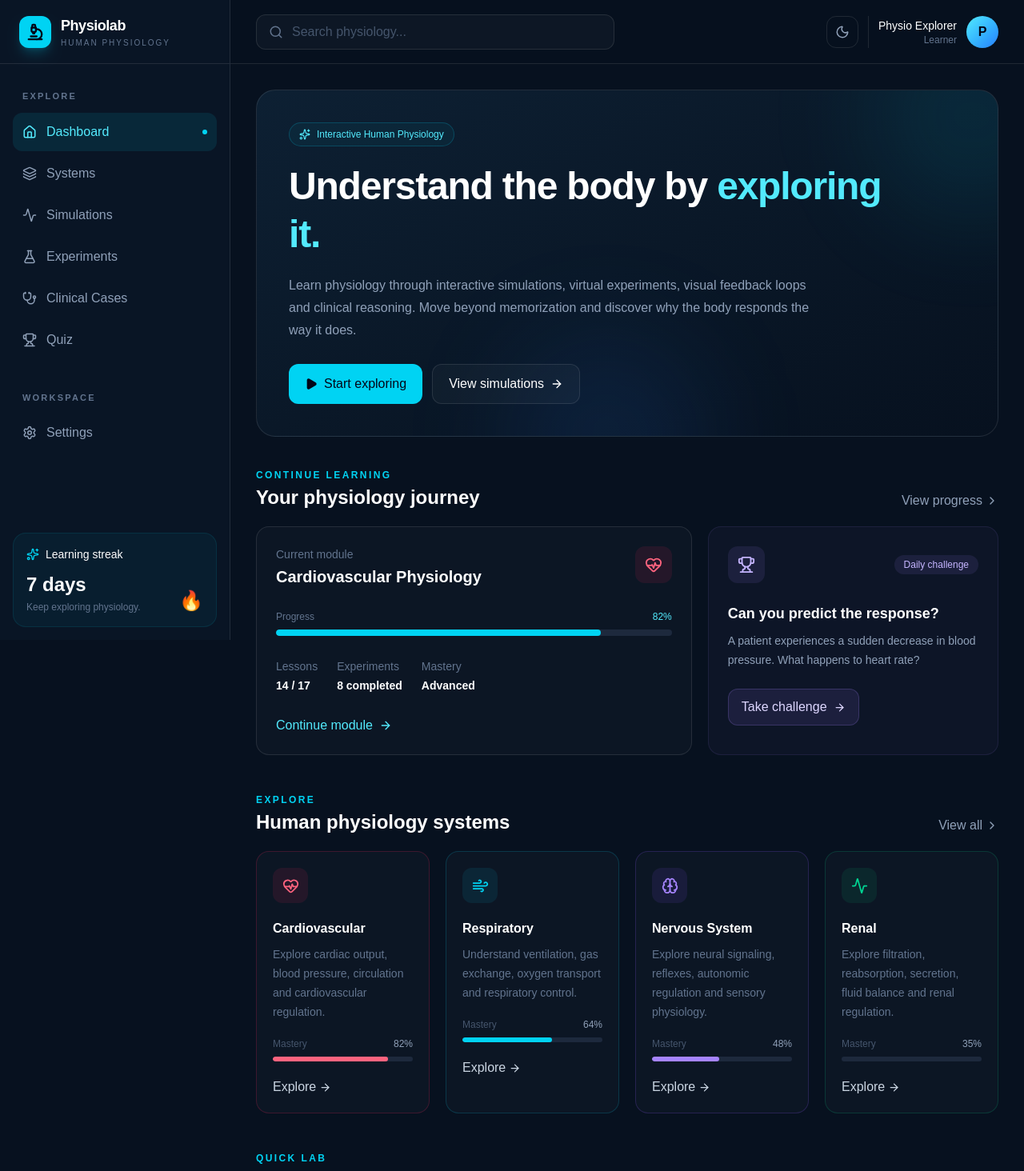
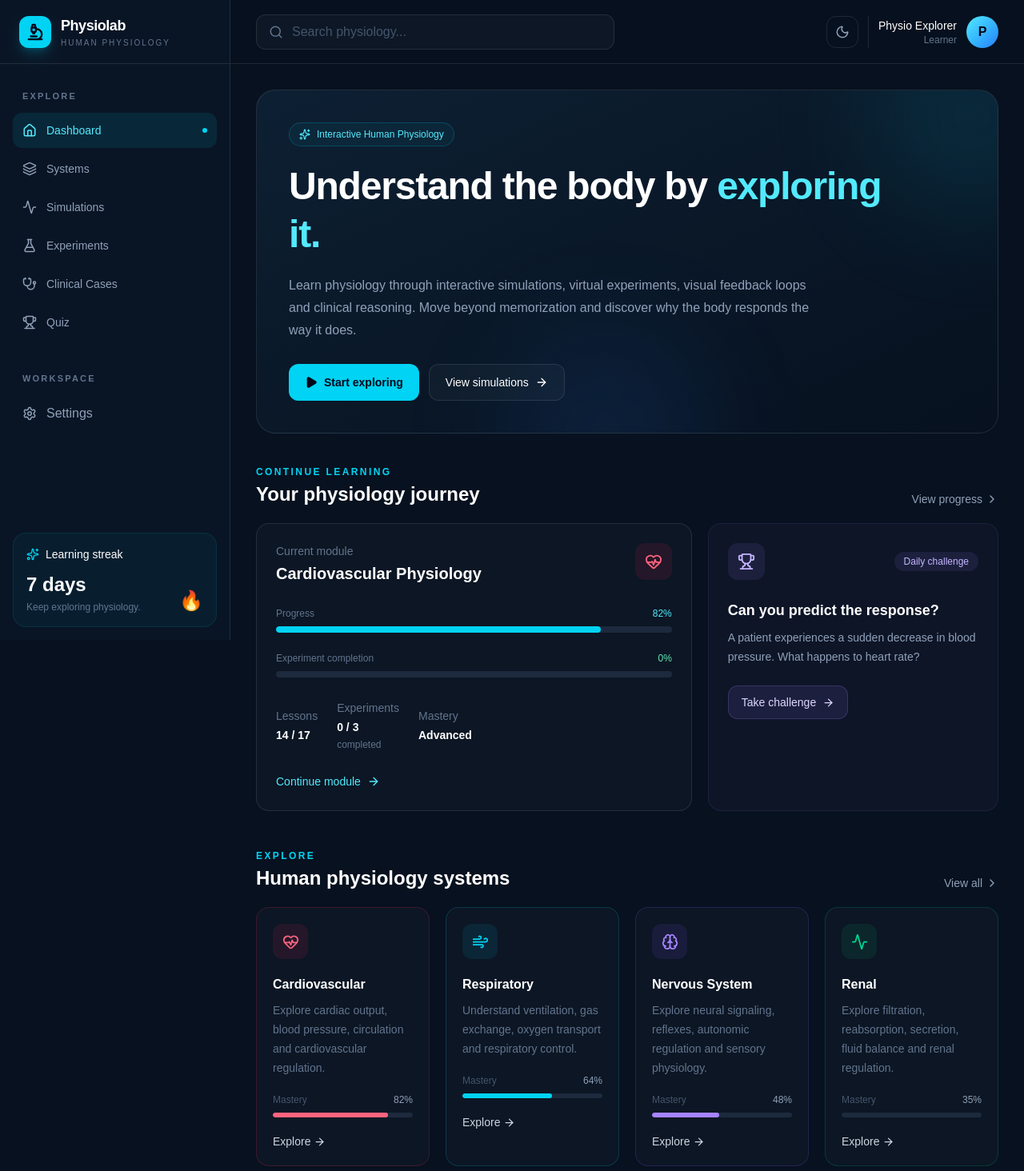
Before and after one commit to Godwin-Diya/Physiolab, a Next.js app: page / in a window 1280 px wide. Shown: the top 1464 px of the page at 80% size. Built offline with nearby package versions, Linux system fonts and the light colour scheme.

Commit message:
Connect Learning Progress to the Main Dashboard

```diff
--- a/app/page.tsx
+++ b/app/page.tsx
@@ -1,7 +1,8 @@
 "use client";
 
 import Link from "next/link";
-import { useState } from "react";
+import { useState, useSyncExternalStore } from "react";
+
 import {
   Activity,
   ArrowRight,
@@ -24,6 +25,13 @@ import {
   X,
 } from "lucide-react";
 
+import { experiments } from "@/lib/physiology/experiments";
+
+import {
+  getProgress,
+  getCompletedCount,
+} from "@/lib/physiology/progress";
+
 const systems = [
   {
     name: "Cardiovascular",
@@ -34,6 +42,7 @@ const systems = [
     background: "bg-rose-500/10",
     border: "border-rose-500/20",
     progress: 82,
+    href: "/cardiovascular",
   },
   {
     name: "Respiratory",
@@ -44,6 +53,7 @@ const systems = [
     background: "bg-cyan-500/10",
     border: "border-cyan-500/20",
     progress: 64,
+    href: "/respiratory",
   },
   {
     name: "Nervous System",
@@ -54,6 +64,7 @@ const systems = [
     background: "bg-violet-500/10",
     border: "border-violet-500/20",
     progress: 48,
+    href: "/baroreflex",
   },
   {
     name: "Renal",
@@ -64,20 +75,62 @@ const systems = [
     background: "bg-emerald-500/10",
     border: "border-emerald-500/20",
     progress: 35,
+    href: "/experiments",
   },
 ];
 
 const navigation = [
-  { name: "Dashboard", icon: Home },
-  { name: "Systems", icon: Layers3 },
-  { name: "Simulations", icon: Activity },
-  { name: "Experiments", icon: FlaskConical },
-  { name: "Clinical Cases", icon: Stethoscope },
-  { name: "Quiz", icon: Trophy },
+  { name: "Dashboard", icon: Home, href: "/" },
+  { name: "Systems", icon: Layers3, href: "/cardiovascular" },
+  { name: "Simulations", icon: Activity, href: "/cardiovascular" },
+  { name: "Experiments", icon: FlaskConical, href: "/experiments" },
+  { name: "Clinical Cases", icon: Stethoscope, href: "/experiments" },
+  { name: "Quiz", icon: Trophy, href: "/experiments" },
 ];
+
+
+function subscribeToProgress(callback: () => void) {
+  window.addEventListener("storage", callback);
+
+  window.addEventListener(
+    "physiolab-progress-updated",
+    callback,
+  );
+
+  return () => {
+    window.removeEventListener("storage", callback);
+
+    window.removeEventListener(
+      "physiolab-progress-updated",
+      callback,
+    );
+  };
+}
+
+function getCompletedExperimentsSnapshot() {
+  return getCompletedCount(getProgress());
+}
+
+function getServerCompletedExperimentsSnapshot() {
+  return 0;
+}
+
 
 export default function HomePage() {
   const [sidebarOpen, setSidebarOpen] = useState(false);
+
+  const completedExperiments = useSyncExternalStore(
+  subscribeToProgress,
+  getCompletedExperimentsSnapshot,
+  getServerCompletedExperimentsSnapshot,
+);
+
+const experimentCompletionPercentage =
+  experiments.length > 0
+    ? Math.round(
+        (completedExperiments / experiments.length) * 100,
+      )
+    : 0;
 
   return (
     <main className="min-h-screen bg-[#07111f] text-white">
@@ -96,21 +149,31 @@ export default function HomePage() {
           sidebarOpen ? "translate-x-0" : "-translate-x-full"
         }`}
       >
+        {/* Branding */}
         <div className="flex h-20 items-center justify-between border-b border-white/10 px-6">
-          <div className="flex items-center gap-3">
+          <Link
+            href="/"
+            onClick={() => setSidebarOpen(false)}
+            className="flex items-center gap-3"
+          >
             <div className="flex h-10 w-10 items-center justify-center rounded-xl bg-cyan-400 text-slate-950 shadow-lg shadow-cyan-400/20">
               <Microscope size={22} strokeWidth={2.5} />
             </div>
 
             <div>
-              <h1 className="text-lg font-bold tracking-tight">Physiolab</h1>
+              <h1 className="text-lg font-bold tracking-tight">
+                Physiolab
+              </h1>
+
               <p className="text-[10px] uppercase tracking-[0.2em] text-slate-500">
                 Human Physiology
               </p>
             </div>
-          </div>
+          </Link>
 
           <button
+            type="button"
+            aria-label="Close navigation"
             onClick={() => setSidebarOpen(false)}
             className="rounded-lg p-2 text-slate-400 hover:bg-white/5 hover:text-white lg:hidden"
           >
@@ -118,7 +181,8 @@ export default function HomePage() {
           </button>
         </div>
 
-        <nav className="flex-1 px-4 py-8">
+        {/* Navigation */}
+        <nav className="flex-1 overflow-y-auto px-4 py-8">
           <p className="mb-3 px-3 text-[11px] font-semibold uppercase tracking-[0.2em] text-slate-500">
             Explore
           </p>
@@ -129,8 +193,11 @@ export default function HomePage() {
               const active = index === 0;
 
               return (
-                <button
+                <Link
                   key={item.name}
+                  href={item.href}
+                  onClick={() => setSidebarOpen(false)}
+                  aria-current={active ? "page" : undefined}
                   className={`flex w-full items-center gap-3 rounded-xl px-3 py-3 text-sm transition ${
                     active
                       ? "bg-cyan-400/10 text-cyan-300"
@@ -138,35 +205,45 @@ export default function HomePage() {
                   }`}
                 >
                   <Icon size={18} />
+
                   <span>{item.name}</span>
 
                   {active && (
                     <span className="ml-auto h-1.5 w-1.5 rounded-full bg-cyan-400" />
                   )}
-                </button>
+                </Link>
               );
             })}
           </div>
 
+          {/* Workspace */}
           <p className="mb-3 mt-10 px-3 text-[11px] font-semibold uppercase tracking-[0.2em] text-slate-500">
             Workspace
           </p>
 
-          <button className="flex w-full items-center gap-3 rounded-xl px-3 py-3 text-sm text-slate-400 transition hover:bg-white/5 hover:text-white">
+          <button
+            type="button"
+            className="flex w-full items-center gap-3 rounded-xl px-3 py-3 text-sm text-slate-400 transition hover:bg-white/5 hover:text-white"
+          >
             <Settings size={18} />
             <span>Settings</span>
           </button>
         </nav>
 
+        {/* Learning streak */}
         <div className="m-4 rounded-2xl border border-cyan-400/10 bg-cyan-400/5 p-4">
           <div className="mb-3 flex items-center gap-2">
             <Sparkles size={16} className="text-cyan-400" />
-            <span className="text-sm font-medium">Learning streak</span>
+
+            <span className="text-sm font-medium">
+              Learning streak
+            </span>
           </div>
 
           <div className="flex items-end justify-between">
             <div>
               <p className="text-2xl font-bold">7 days</p>
+
               <p className="mt-1 text-xs text-slate-500">
                 Keep exploring physiology.
               </p>
@@ -182,12 +259,15 @@ export default function HomePage() {
         {/* Top bar */}
         <header className="sticky top-0 z-30 flex h-20 items-center justify-between border-b border-white/10 bg-[#07111f]/90 px-5 backdrop-blur-xl sm:px-8">
           <button
+            type="button"
+            aria-label="Open navigation"
             onClick={() => setSidebarOpen(true)}
             className="rounded-xl border border-white/10 p-2 text-slate-300 hover:bg-white/5 lg:hidden"
           >
             <Menu size={20} />
           </button>
 
+          {/* Search */}
           <div className="relative hidden max-w-md flex-1 lg:block">
             <Search
               size={18}
@@ -197,19 +277,30 @@ export default function HomePage() {
             <input
               type="text"
               placeholder="Search physiology..."
+              aria-label="Search physiology"
               className="h-11 w-full rounded-xl border border-white/10 bg-white/3 pl-11 pr-4 text-sm text-white outline-none placeholder:text-slate-600 focus:border-cyan-400/40"
             />
           </div>
 
+          {/* User profile */}
           <div className="ml-auto flex items-center gap-3">
-            <button className="rounded-xl border border-white/10 p-2.5 text-slate-400 transition hover:bg-white/5 hover:text-white">
+            <button
+              type="button"
+              aria-label="Display settings"
+              className="rounded-xl border border-white/10 p-2.5 text-slate-400 transition hover:bg-white/5 hover:text-white"
+            >
               <Moon size={18} />
             </button>
 
             <div className="flex items-center gap-3 border-l border-white/10 pl-3">
               <div className="hidden text-right sm:block">
-                <p className="text-sm font-medium">Physio Explorer</p>
-                <p className="text-xs text-slate-500">Learner</p>
+                <p className="text-sm font-medium">
+                  Physio Explorer
+                </p>
+
+                <p className="text-xs text-slate-500">
+                  Learner
+                </p>
               </div>
 
               <div className="flex h-10 w-10 items-center justify-center rounded-full bg-linear-to-br from-cyan-300 to-blue-500 font-bold text-slate-950">
@@ -222,8 +313,9 @@ export default function HomePage() {
         <div className="mx-auto max-w-7xl px-5 py-8 sm:px-8">
           {/* Hero */}
           <section className="relative overflow-hidden rounded-3xl border border-white/10 bg-linear-to-br from-[#0d2033] via-[#0a1828] to-[#07111f] p-7 sm:p-10">
-            <div className="absolute -right-24 -top-24 h-64 w-64 rounded-full bg-cyan-400/10 blur-3xl" />
-            <div className="absolute -bottom-32 left-1/3 h-64 w-64 rounded-full bg-blue-500/10 blur-3xl" />
+            <div className="pointer-events-none absolute -right-24 -top-24 h-64 w-64 rounded-full bg-cyan-400/10 blur-3xl" />
+
+            <div className="pointer-events-none absolute -bottom-32 left-1/3 h-64 w-64 rounded-full bg-blue-500/10 blur-3xl" />
 
             <div className="relative max-w-3xl">
               <div className="mb-5 inline-flex items-center gap-2 rounded-full border border-cyan-400/20 bg-cyan-400/5 px-3 py-1.5 text-xs font-medium text-cyan-300">
@@ -233,7 +325,9 @@ export default function HomePage() {
 
               <h2 className="text-3xl font-bold leading-tight tracking-tight sm:text-5xl">
                 Understand the body by{" "}
-                <span className="text-cyan-300">exploring it.</span>
+                <span className="text-cyan-300">
+                  exploring it.
+                </span>
               </h2>
 
               <p className="mt-5 max-w-2xl text-sm leading-7 text-slate-400 sm:text-base">
@@ -244,15 +338,21 @@ export default function HomePage() {
               </p>
 
               <div className="mt-7 flex flex-wrap gap-3">
-                <button className="inline-flex items-center gap-2 rounded-xl bg-cyan-400 px-5 py-3 text-sm font-semibold text-slate-950 transition hover:bg-cyan-300">
+                <Link
+                  href="/experiments"
+                  className="inline-flex items-center gap-2 rounded-xl bg-cyan-400 px-5 py-3 text-sm font-semibold text-slate-950 transition hover:bg-cyan-300"
+                >
                   <Play size={16} fill="currentColor" />
                   Start exploring
-                </button>
+                </Link>
 
-                <button className="inline-flex items-center gap-2 rounded-xl border border-white/10 bg-white/3 px-5 py-3 text-sm font-medium text-white transition hover:bg-white/7">
+                <Link
+                  href="/cardiovascular"
+                  className="inline-flex items-center gap-2 rounded-xl border border-white/10 bg-white/3 px-5 py-3 text-sm font-medium text-white transition hover:bg-white/7"
+                >
                   View simulations
                   <ArrowRight size={16} />
-                </button>
+                </Link>
               </div>
             </div>
           </section>
@@ -270,10 +370,13 @@ export default function HomePage() {
                 </h2>
               </div>
 
-              <button className="hidden items-center gap-1 text-sm text-slate-400 hover:text-white sm:flex">
+              <Link
+                href="/experiments"
+                className="hidden items-center gap-1 text-sm text-slate-400 hover:text-white sm:flex"
+              >
                 View progress
                 <ChevronRight size={16} />
-              </button>
+              </Link>
             </div>
 
             <div className="grid gap-5 lg:grid-cols-[1.5fr_1fr]">
@@ -281,7 +384,9 @@ export default function HomePage() {
               <div className="rounded-2xl border border-white/10 bg-white/2.5 p-6">
                 <div className="flex items-start justify-between">
                   <div>
-                    <p className="text-sm text-slate-500">Current module</p>
+                    <p className="text-sm text-slate-500">
+                      Current module
+                    </p>
 
                     <h3 className="mt-1 text-xl font-semibold">
                       Cardiovascular Physiology
@@ -296,13 +401,43 @@ export default function HomePage() {
                 <div className="mt-7">
                   <div className="mb-2 flex justify-between text-xs">
                     <span className="text-slate-500">Progress</span>
-                    <span className="font-medium text-cyan-300">82%</span>
+
+                    <span className="font-medium text-cyan-300">
+                      82%
+                    </span>
                   </div>
 
                   <div className="h-2 overflow-hidden rounded-full bg-slate-800">
                     <div className="h-full w-[82%] rounded-full bg-cyan-400" />
                   </div>
-                </div>
+                  <div className="mt-6">
+                    <div className="mb-2 flex justify-between text-xs">
+                  <span className="text-slate-500">
+                    Experiment completion
+                        </span>
+
+                      <span className="font-medium text-emerald-300">
+                      {experimentCompletionPercentage}%
+                      </span>
+                    </div>
+
+                    <div
+                    className="h-2 overflow-hidden rounded-full bg-slate-800"
+                    role="progressbar"
+                    aria-label="Experiment completion"
+                    aria-valuemin={0}
+                    aria-valuemax={100}
+                    aria-valuenow={experimentCompletionPercentage}
+                    >
+                    <div
+                    className="h-full rounded-full bg-linear-to-r from-emerald-400 to-teal-400 transition-all duration-500"
+                    style={{
+                    width: `${experimentCompletionPercentage}%`,
+                    }}
+                    />
+                    </div>
+                    </div>
+                    </div>
 
                 <div className="mt-7 flex flex-wrap items-center gap-6 text-sm">
                   <div>
@@ -311,8 +446,15 @@ export default function HomePage() {
                   </div>
 
                   <div>
-                    <p className="text-slate-500">Experiments</p>
-                    <p className="mt-1 font-semibold">8 completed</p>
+                  <p className="text-slate-500">Experiments</p>
+
+                  <p className="mt-1 font-semibold">
+                  {completedExperiments} / {experiments.length}
+                  </p>
+
+                  <p className="mt-1 text-xs text-slate-500">
+                  completed
+                  </p>
                   </div>
 
                   <div>
@@ -321,10 +463,13 @@ export default function HomePage() {
                   </div>
                 </div>
 
-                <button className="mt-7 inline-flex items-center gap-2 text-sm font-medium text-cyan-300 hover:text-cyan-200">
+                <Link
+                  href="/cardiovascular"
+                  className="mt-7 inline-flex items-center gap-2 text-sm font-medium text-cyan-300 hover:text-cyan-200"
+                >
                   Continue module
                   <ArrowRight size={16} />
-                </button>
+                </Link>
               </div>
 
               {/* Daily challenge */}
@@ -348,10 +493,13 @@ export default function HomePage() {
                   What happens to heart rate?
                 </p>
 
-                <button className="mt-6 inline-flex items-center gap-2 rounded-xl border border-violet-400/20 bg-violet-400/10 px-4 py-2.5 text-sm font-medium text-violet-200 hover:bg-violet-400/15">
+                <Link
+                  href="/baroreflex"
+                  className="mt-6 inline-flex items-center gap-2 rounded-xl border border-violet-400/20 bg-violet-400/10 px-4 py-2.5 text-sm font-medium text-violet-200 transition hover:bg-violet-400/15"
+                >
                   Take challenge
                   <ArrowRight size={15} />
-                </button>
+                </Link>
               </div>
             </div>
           </section>
@@ -369,10 +517,13 @@ export default function HomePage() {
                 </h2>
               </div>
 
-              <button className="hidden items-center gap-1 text-sm text-slate-400 hover:text-white sm:flex">
+              <Link
+                href="/experiments"
+                className="hidden items-center gap-1 text-sm text-slate-400 hover:text-white sm:flex"
+              >
                 View all
                 <ChevronRight size={16} />
-              </button>
+              </Link>
             </div>
 
             <div className="grid gap-5 sm:grid-cols-2 xl:grid-cols-4">
@@ -390,7 +541,9 @@ export default function HomePage() {
                       <Icon size={21} />
                     </div>
 
-                    <h3 className="mt-5 font-semibold">{system.name}</h3>
+                    <h3 className="mt-5 font-semibold">
+                      {system.name}
+                    </h3>
 
                     <p className="mt-2 min-h-18 text-sm leading-6 text-slate-500">
                       {system.description}
@@ -399,6 +552,7 @@ export default function HomePage() {
                     <div className="mt-5">
                       <div className="mb-2 flex justify-between text-xs">
                         <span className="text-slate-600">Mastery</span>
+
                         <span className="text-slate-400">
                           {system.progress}%
                         </span>
@@ -415,13 +569,17 @@ export default function HomePage() {
                       </div>
                     </div>
 
-                    <button className="mt-5 flex items-center gap-1 text-sm font-medium text-slate-300 transition group-hover:text-cyan-300">
+                    <Link
+                      href={system.href}
+                      className="mt-5 flex items-center gap-1 text-sm font-medium text-slate-300 transition group-hover:text-cyan-300"
+                    >
                       Explore
+
                       <ArrowRight
                         size={15}
                         className="transition-transform group-hover:translate-x-1"
                       />
-                    </button>
+                    </Link>
                   </article>
                 );
               })}
@@ -511,25 +669,6 @@ export default function HomePage() {
                   <ArrowRight size={15} />
                 </span>
               </Link>
-
-              {/* Reflex Lab */}
-              <button className="group rounded-2xl border border-white/10 bg-white/2.5 p-6 text-left transition hover:border-violet-400/20 hover:bg-violet-400/3">
-                <Brain size={25} className="text-violet-400" />
-
-                <h3 className="mt-5 font-semibold">
-                  Reflex Lab
-                </h3>
-
-                <p className="mt-2 text-sm leading-6 text-slate-500">
-                  Follow a sensory stimulus through the nervous system and
-                  observe the resulting response.
-                </p>
-
-                <span className="mt-5 inline-flex items-center gap-1 text-sm text-slate-300 group-hover:text-violet-300">
-                  Run experiment
-                  <ArrowRight size={15} />
-                </span>
-              </button>
             </div>
           </section>
 
--- a/lib/physiology/progress.ts
+++ b/lib/physiology/progress.ts
@@ -24,6 +24,7 @@ export function getProgress(): ExperimentProgress {
   }
 }
 
+
 export function saveProgress(
   progress: ExperimentProgress,
 ): void {
@@ -36,10 +37,18 @@ export function saveProgress(
       STORAGE_KEY,
       JSON.stringify(progress),
     );
+
+    window.dispatchEvent(
+      new Event("physiolab-progress-updated"),
+    );
   } catch (error) {
-    console.error("Unable to save Physiolab progress:", error);
+    console.error(
+      "Unable to save Physiolab progress:",
+      error,
+    );
   }
 }
+
 
 export function updateExperimentStatus(
   experimentId: string,
```
